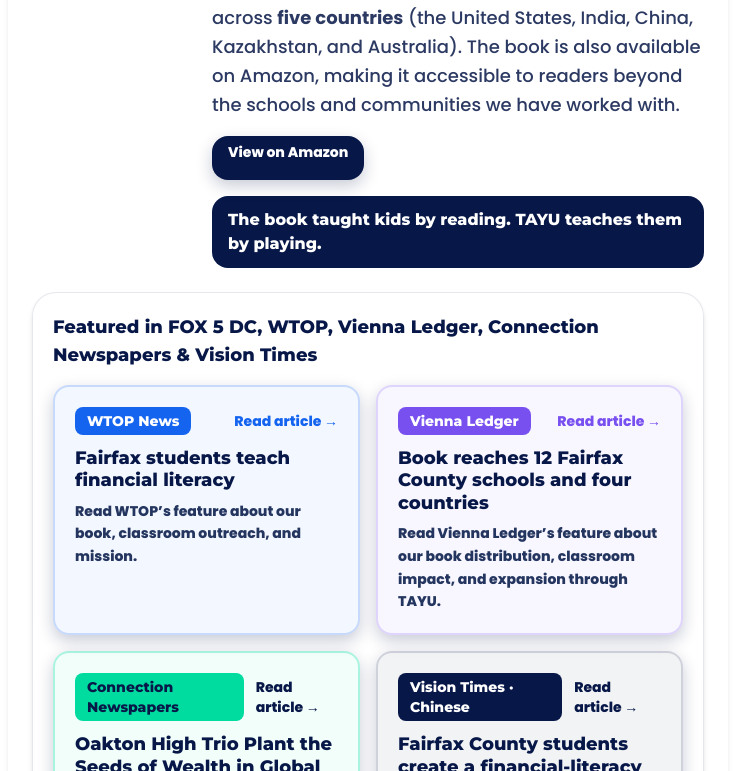
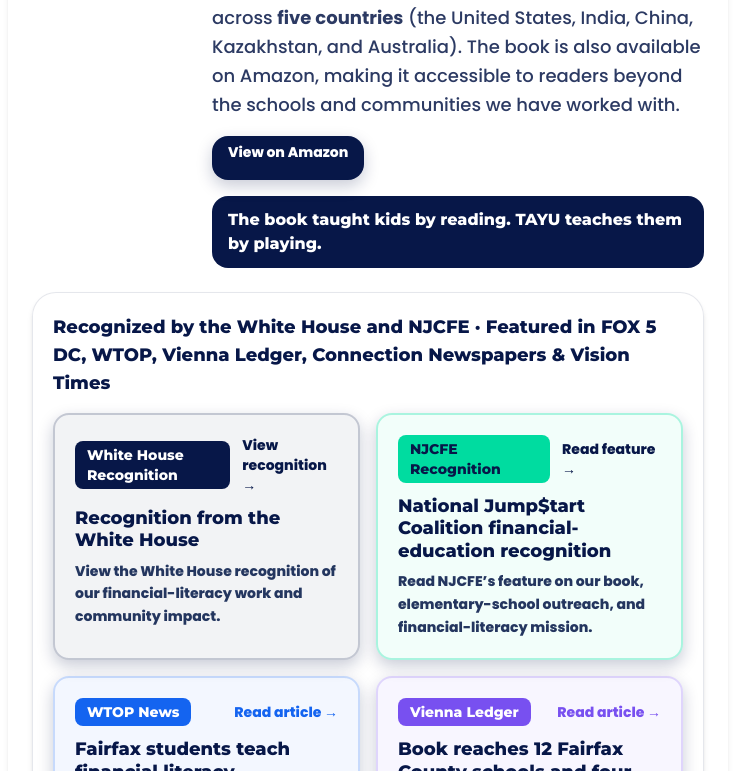
Before and after one commit to dev-rai1/tayu-game, a React (Vite) app in the folder frontend/: page /about in a window 1280 px wide. Shown: the part 2029-2800 px from the top of the page, without its empty margins (272-1007 px from the left). Built offline with nearby package versions, Linux system fonts and the light colour scheme; no server answers.

Commit message:
Add White House and NJCFE recognition cards

```diff
--- a/frontend/src/pages/About.jsx
+++ b/frontend/src/pages/About.jsx
@@ -16,6 +16,8 @@ const WTOP_URL = 'https://wtop.com/fairfax-county/2026/07/fairfax-co-students-wr
 const VIENNA_LEDGER_URL = 'https://viennaledger.com/articles/oakton-high-students-financial-literacy-book-reaches-12-fairfax-county-schools-and-four-countries-ms24rg90'
 const CONNECTION_URL = 'https://connectionarchives.com/PDF/2026/071526/FxCo%20071526.pdf#page=7'
 const VISION_TIMES_URL = 'https://www.secretchina.com/news/b5/2026/08/10/1103211.html'
+const WHITE_HOUSE_URL = 'https://lnkd.in/p/epru8TyC'
+const NJCFE_URL = 'https://njcfe.org/8-11-26-fairfax-co-students-write-book-to-help-elementary-kids-learn-about-financial-literacy/'
 
 const CONTACTS = [
   { label: 'Email', href: 'mailto:tayu.finance@gmail.com' },
@@ -204,8 +206,24 @@ export default function About() {
             </div>
             {/* R13 11.4: media coverage, embedded inline */}
             <div className="mt-6 rounded-3xl border border-navy/10 bg-white/95 p-5 shadow-md">
-              <h3 className="font-display text-lg font-extrabold text-navy">Featured in FOX 5 DC, WTOP, Vienna Ledger, Connection Newspapers &amp; Vision Times</h3>
+              <h3 className="font-display text-lg font-extrabold text-navy">Recognized by the White House and NJCFE · Featured in FOX 5 DC, WTOP, Vienna Ledger, Connection Newspapers &amp; Vision Times</h3>
               <div className="mt-4 grid gap-4 md:grid-cols-2">
+                <a href={WHITE_HOUSE_URL} target="_blank" rel="noopener noreferrer" className="group rounded-2xl border-2 border-navy/20 bg-navy/5 p-5 transition hover:-translate-y-1 hover:bg-navy/10 hover:shadow-md">
+                  <div className="flex items-center justify-between gap-3">
+                    <span className="rounded-lg bg-navy px-3 py-1 font-display text-sm font-extrabold text-white">White House Recognition</span>
+                    <span className="text-sm font-extrabold text-navy">View recognition →</span>
+                  </div>
+                  <h4 className="mt-3 font-display text-lg font-extrabold leading-tight text-navy">Recognition from the White House</h4>
+                  <p className="mt-2 text-sm leading-relaxed text-navy/65">View the White House recognition of our financial-literacy work and community impact.</p>
+                </a>
+                <a href={NJCFE_URL} target="_blank" rel="noopener noreferrer" className="group rounded-2xl border-2 border-teal/30 bg-teal/5 p-5 transition hover:-translate-y-1 hover:bg-teal/10 hover:shadow-md">
+                  <div className="flex items-center justify-between gap-3">
+                    <span className="rounded-lg bg-teal px-3 py-1 font-display text-sm font-extrabold text-navy">NJCFE Recognition</span>
+                    <span className="text-sm font-extrabold text-navy">Read feature →</span>
+                  </div>
+                  <h4 className="mt-3 font-display text-lg font-extrabold leading-tight text-navy">National Jump$tart Coalition financial-education recognition</h4>
+                  <p className="mt-2 text-sm leading-relaxed text-navy/65">Read NJCFE&rsquo;s feature on our book, elementary-school outreach, and financial-literacy mission.</p>
+                </a>
                 <a href={WTOP_URL} target="_blank" rel="noopener noreferrer" className="group rounded-2xl border-2 border-electric/20 bg-electric/5 p-5 transition hover:-translate-y-1 hover:bg-electric/10 hover:shadow-md">
                   <div className="flex items-center justify-between gap-3">
                     <span className="rounded-lg bg-electric px-3 py-1 font-display text-sm font-extrabold text-white">WTOP News</span>
```
